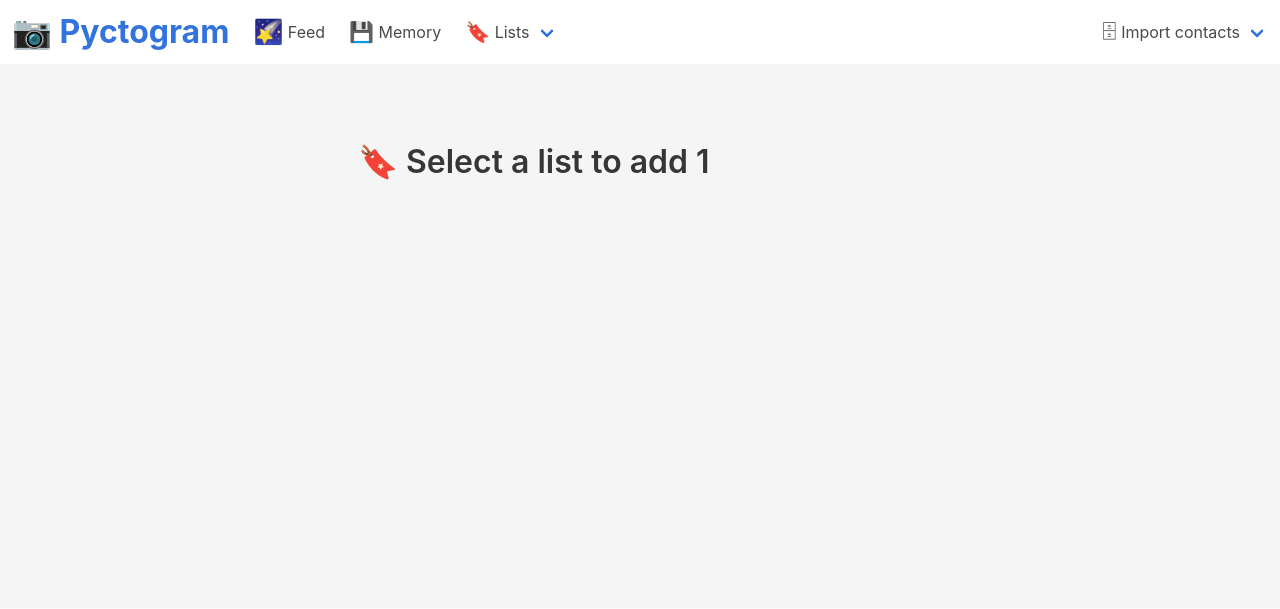
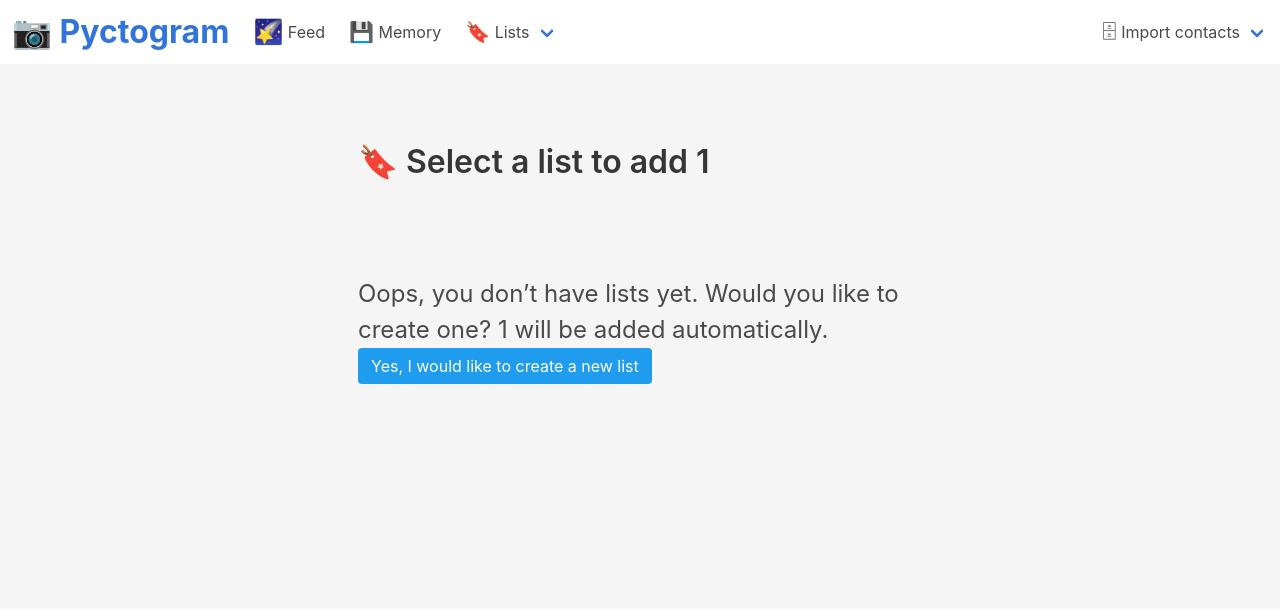
Before and after one commit to joachimesque/Pyctogram, a Flask app: page /list/add/1 in a window 1280 px wide. Shown: the top 609 px of the page. Run offline with Flask 2, Linux system fonts and the light colour scheme; data that the repository does not hold is empty.

Commit message:
Bug killin’, code refactorin‘, other things doin’

```diff
--- a/app.py
+++ b/app.py
@@ -319,7 +319,7 @@ def save(media_shortcode):
     e.close()
     u.close()
 
-    redirection = get_redirection(origin, media_shortcode, display_as_feed)
+    redirection = get_memory_redirection(origin, media_shortcode, display_as_feed)
 
     return redirect(redirection)
 
@@ -354,7 +354,7 @@ def forget(media_shortcode):
         os.remove(target)
     u.close()
 
-    redirection = get_redirection(origin, media_shortcode, display_as_feed)
+    redirection = get_memory_redirection(origin, media_shortcode, display_as_feed)
 
     return redirect(redirection)
 
@@ -484,13 +484,7 @@ def profile_lists(account_name):
     author['is_private'] = bool(profile[11])
     # author['is_deleted'] = bool(profile[12])
 
-    lists = []
-    for single_list in the_lists_tup:
-        single_dict = {}
-        keys = ('id','shortname','longname','description','last_updated','date_added','count')
-        for k, s in zip(keys, single_list):
-            single_dict[k] = s
-        lists.append(single_dict)
+    lists = get_lists()
 
     e.close()
     l.close()
@@ -567,13 +561,7 @@ def list_feed(shortname, page):
 
         posts.append(post)
 
-    the_list_tup = l.get_list_info(list_id)
-    the_list = {}
-    keys = ('id','shortname','longname','description','last_updated','date_added','count')
-    for k, s in zip(keys, the_list_tup):
-        the_list[k] = s
-
-    #print(str(the_list), file=sys.stderr)
+    the_list = get_list(list_id)
 
     l.close()
     u.close()
@@ -584,8 +572,9 @@ def list_feed(shortname, page):
                                 pagination=pagination)
 
 
-@app.route("/list/create", methods=['POST', 'GET'])
-def list_create():
+@app.route("/list/create", methods=['POST', 'GET'], defaults = {'account_name' : ''})
+@app.route("/list/create/autoadd/<account_name>", methods=['POST', 'GET'])
+def list_create(account_name):
     if request.method == 'POST':
 
         new_list, errors = forms.check_list_form(request_form = request.form)
@@ -593,7 +582,7 @@ def list_create():
         if errors != {}:
             for error in errors.values():
                 flash(str(error))
-            return render_template('lists/create.html', errors = errors)
+            return redirect(url_for('list_create', shortname = new_list['shortname'], account_name = account_name))
 
         #return str(new_list)
 
@@ -604,10 +593,13 @@ def list_create():
 
         l.close()
 
-        return redirect(url_for('list_accounts', shortname = new_list['shortname']))
+        if account_name != '':
+            return redirect(url_for('list_add_user', shortname = new_list['shortname'], account_name = account_name))
+        else:
+            return redirect(url_for('list_accounts', shortname = new_list['shortname']))
 
     else:
-        return render_template('lists/create.html')
+        return render_template('lists/create.html', account_name = account_name)
 
 
 @app.route("/list/<shortname>/edit", methods=['POST', 'GET'])
@@ -638,11 +630,7 @@ def list_edit(shortname):
 
     else:
 
-        the_list_tup = l.get_list_info(list_id)
-        the_list = {}
-        keys = ('id','shortname','longname','description','last_updated','date_added','count')
-        for k, s in zip(keys, the_list_tup):
-            the_list[k] = s
+        the_list = get_list(list_id)
 
         return render_template('lists/edit.html', list = the_list)
 
@@ -680,13 +668,7 @@ def list_accounts(shortname):
             single_dict[k] = a
         the_accounts.append(single_dict)
 
-    the_list_tup = l.get_list_info(list_id)
-    the_list = {}
-    keys = ('id','shortname','longname','description','last_updated','date_added','count')
-    for k, t in zip(keys, the_list_tup):
-        the_list[k] = t
-
-#print(str(the_list), file=sys.stderr)
+    the_list = get_list(list_id)
 
     l.close()
     return render_template('lists/accounts.html',
@@ -702,11 +684,8 @@ def list_add(shortname):
     user_id = DEFAULT_USER_ID
     list_id = l.get_list_id_from_shortname(shortname, user_id)
 
-    # if not list_id:
-    #     abort(404)
-    #
-    #
-
+    if not list_id:
+        abort(404)
 
     # Get the accounts for that user
     the_accounts_tup = e.get_all_accounts_info(user_id)
@@ -735,12 +714,7 @@ def list_add(shortname):
         the_accounts.append(single_dict)
 
 
-    # Get List Info
-    the_list_tup = l.get_list_info(list_id)
-    the_list = {}
-    keys = ('id','shortname','longname','description','last_updated','date_added','count')
-    for k, t in zip(keys, the_list_tup):
-        the_list[k] = t
+    the_list = get_list(list_id)
 
     # Close the DB
     e.close()
@@ -749,6 +723,7 @@ def list_add(shortname):
     return render_template('lists/add_users.html',
                                 the_list = the_list,
                                 accounts = the_accounts)
+
 
 
 @app.route("/list/<shortname>/add/<account_name>")
@@ -772,6 +747,7 @@ def list_add_user(shortname, account_name):
     l.close()
 
     return redirect(url_for('list_feed', shortname = shortname))
+
 
 @app.route("/list/add/<account_name>")
 def list_choices_for_user(account_name):
@@ -803,6 +779,7 @@ def list_remove_user(shortname, account_name):
 
     return redirect(url_for('list_accounts', shortname = shortname))
 
+
 @app.route("/list/<shortname>/delete", methods = ["GET", "POST"])
 def list_delete(shortname):
     if request.method == 'POST':
@@ -829,6 +806,9 @@ def list_lists():
     lists = get_lists()
 
     return render_template('lists/index.html', lists = lists)
+
+
+
 
 
 
@@ -957,6 +937,10 @@ def import_success():
 
 
 
+
+
+
+
 @app.route("/feed/hidden-accounts")
 def list_hidden_accounts():
 #TODO
@@ -1056,11 +1040,24 @@ def show_account(account_name):
 
 
 
+# FUNCTIONS
 
+def get_list(list_id):
+    l = Lists()
 
+    user_id = DEFAULT_USER_ID
 
+    the_list_tup = l.get_list_info(list_id)
+    the_list = {}
+    keys = ('id','shortname','longname','description','last_updated','date_added','user_id','is_hidden','count')
 
-# FUNCTIONS
+    for k, s in zip(keys, the_list_tup):
+        the_list[k] = s
+
+    l.close()
+
+    return the_list
+app.jinja_env.globals['get_list'] = get_list
 
 def get_lists():
     l = Lists()
@@ -1071,7 +1068,7 @@ def get_lists():
     lists = []
     for single_list in all_lists:
         single_dict = {}
-        keys = ('id','shortname','longname','description','last_updated','date_added','user_id','count')
+        keys = ('id','shortname','longname','description','last_updated','date_added','user_id','is_hidden','count')
         for k, s in zip(keys, single_list):
             single_dict[k] = s
         lists.append(single_dict)
@@ -1117,7 +1114,7 @@ def check_if_account_is_hidden(account_id):
 app.jinja_env.globals['account_is_hidden'] = check_if_account_is_hidden
 
 
-def get_redirection(origin, media_shortcode, display_as_feed = False):
+def get_memory_redirection(origin, media_shortcode, display_as_feed = False):
     if origin[0] == '@':
         colonindex = origin.find(':')
         account_name = origin[1:colonindex]
--- a/lists.py
+++ b/lists.py
@@ -35,9 +35,56 @@ class Lists:
         self.db.cursor.execute("SELECT * FROM Lists WHERE id = ?", (list_id,))
         the_list = self.db.cursor.fetchone()
 
-        self.db.cursor.execute("SELECT count(*) FROM AccountToList WHERE list_id = ?", (the_list[0],))
+        self.db.cursor.execute("SELECT count(*) FROM AccountToList WHERE list_id = ?", (list_id,))
 
         return(the_list + (self.db.cursor.fetchone()[0],))
+
+    def get_all_lists_info(self, user_id):
+        """
+        Returns a tuple of tuples as:
+            id INTEGER,
+            shortname TEXT,
+            longname TEXT,
+            description TEXT,
+            last_updated INTEGER,
+            date_added INTEGER,
+            count INTEGER
+        count is the number of accounts present in the list
+        """
+        self.db.cursor.execute("SELECT * FROM Lists WHERE user_id = ? AND is_hidden = 0", (user_id,))
+        all_lists = self.db.cursor.fetchall()
+
+        # This will add the count to the `list` objects
+        final_list = ()
+        for single_list in all_lists:
+            self.db.cursor.execute("SELECT count(*) FROM AccountToList WHERE list_id = ?", (single_list[0],))
+            final_list += (single_list + (self.db.cursor.fetchone()[0],),)
+
+        return(final_list)
+
+
+    def get_lists_info_for_account(self, account_id):
+        """
+        Returns a tuple containing all the lists in which there is a specific account
+        Returns a tuple of `list` objects
+        count is the number of accounts present in the list
+        """
+        query = """SELECT * FROM Lists
+                WHERE ( is_hidden = 0 )
+                AND EXISTS (SELECT * FROM AccountToList
+                                WHERE ( AccountToList.account_id = ? ))"""
+
+        self.db.cursor.execute(query, (account_id,))
+        all_lists = self.db.cursor.fetchall()
+
+        # This will add the count to the `list` objects
+        final_list = ()
+        for single_list in all_lists:
+            self.db.cursor.execute("SELECT count(*) FROM AccountToList WHERE list_id = ?", (single_list[0],))
+            final_list += (single_list + (self.db.cursor.fetchone()[0],),)
+
+        return(final_list)
+
 
 
     def get_list_accounts_info(self, list_id):
@@ -98,52 +145,6 @@ class Lists:
         except:
             print("Error: Getting the ID for %s has failed." % shortname, file=sys.stderr)
 
-
-    def get_all_lists_info(self, user_id):
-        """
-        Returns a tuple of tuples as:
-            id INTEGER,
-            shortname TEXT,
-            longname TEXT,
-            description TEXT,
-            last_updated INTEGER,
-            date_added INTEGER,
-            count INTEGER
-        count is the number of accounts present in the list
-        """
-        self.db.cursor.execute("SELECT * FROM Lists WHERE user_id = ? AND is_hidden = 0", (user_id,))
-        all_lists = self.db.cursor.fetchall()
-
-        # This will add the count to the `list` objects
-        final_list = ()
-        for single_list in all_lists:
-            self.db.cursor.execute("SELECT count(*) FROM AccountToList WHERE list_id = ?", (single_list[0],))
-            final_list += (single_list + (self.db.cursor.fetchone()[0],),)
-
-        return(final_list)
-
-
-    def get_lists_info_for_account(self, account_id):
-        """
-        Returns a tuple containing all the lists in which there is a specific account
-        Returns a tuple of `list` objects
-        count is the number of accounts present in the list
-        """
-        query = """SELECT * FROM Lists
-                WHERE ( is_hidden = 0 )
-                AND EXISTS (SELECT * FROM AccountToList
-                                WHERE ( AccountToList.account_id = ? ))"""
-
-        self.db.cursor.execute(query, (account_id,))
-        all_lists = self.db.cursor.fetchall()
-
-        # This will add the count to the `list` objects
-        final_list = ()
-        for single_list in all_lists:
-            self.db.cursor.execute("SELECT count(*) FROM AccountToList WHERE list_id = ?", (single_list[0],))
-            final_list += (single_list + (self.db.cursor.fetchone()[0],),)
-
-        return(final_list)
 
 
     # MANIPULATE LISTS
--- a/templates/lists/choices.html
+++ b/templates/lists/choices.html
@@ -7,6 +7,10 @@
 {% endblock %}
 
 {% block content %}
+ {% if not lists %}
+    <p class="is-size-4">Oops, you don’t have lists yet. Would you like to create one? {{ account_name }} will be added automatically.</p>
+    <p><a class="button is-info" href="{{ url_for('list_create', account_name = account_name) }}">Yes, I would like to create a new list</a></p>
+ {% else %}
      <ul>
     {% for list in lists %}
       <li class="level">
@@ -24,4 +28,5 @@
       </li>
     {% endfor %}
     </ul>
+  {% endif %}
 {% endblock %}
--- a/templates/lists/create.html
+++ b/templates/lists/create.html
@@ -9,7 +9,7 @@
 
 {% block content %}
 
-<form action="{{ url_for('list_create') }}" method="post">
+<form action="{{ url_for('list_create', account_name = account_name) }}" method="post">
   <div class="field is-horizontal">
     <div class="field-label is-normal">
       <label for="list_name" class="label">List name</label>
```
Lines whose indentation alone changed are shown as unchanged.
